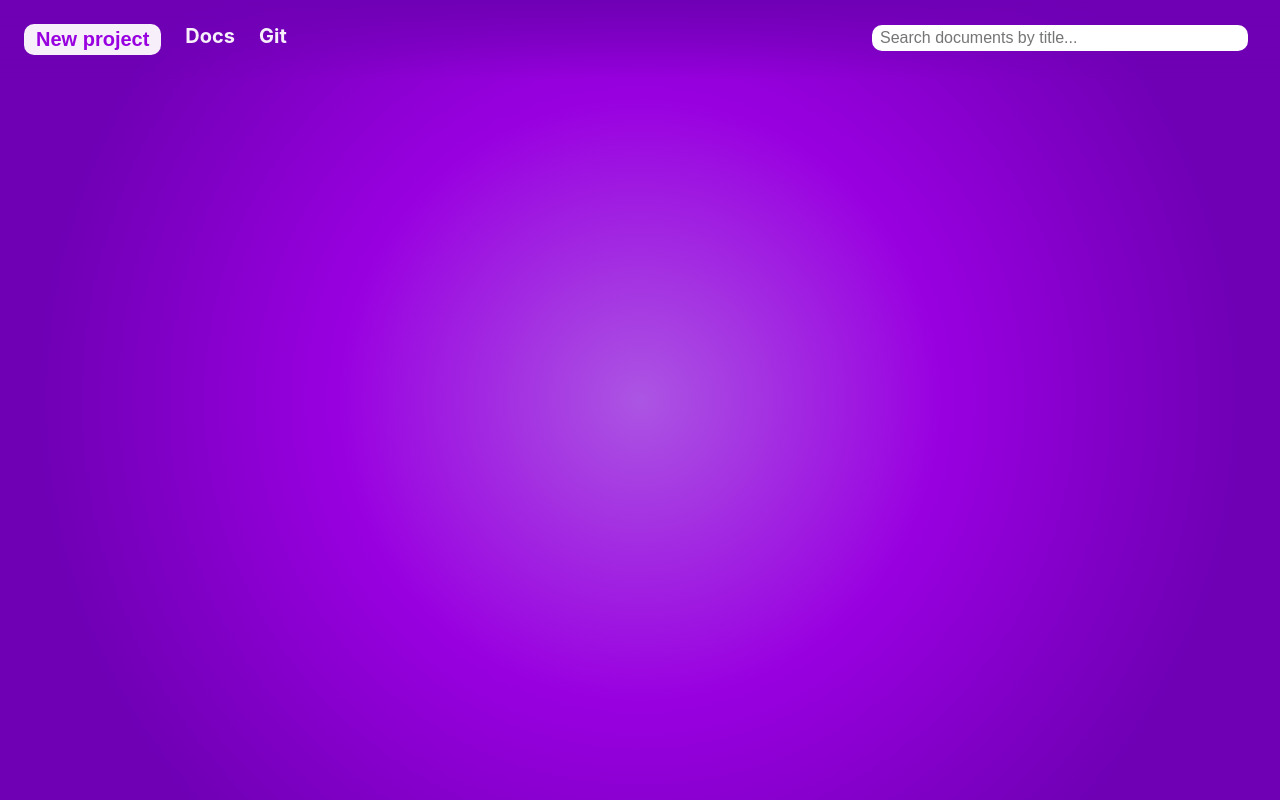
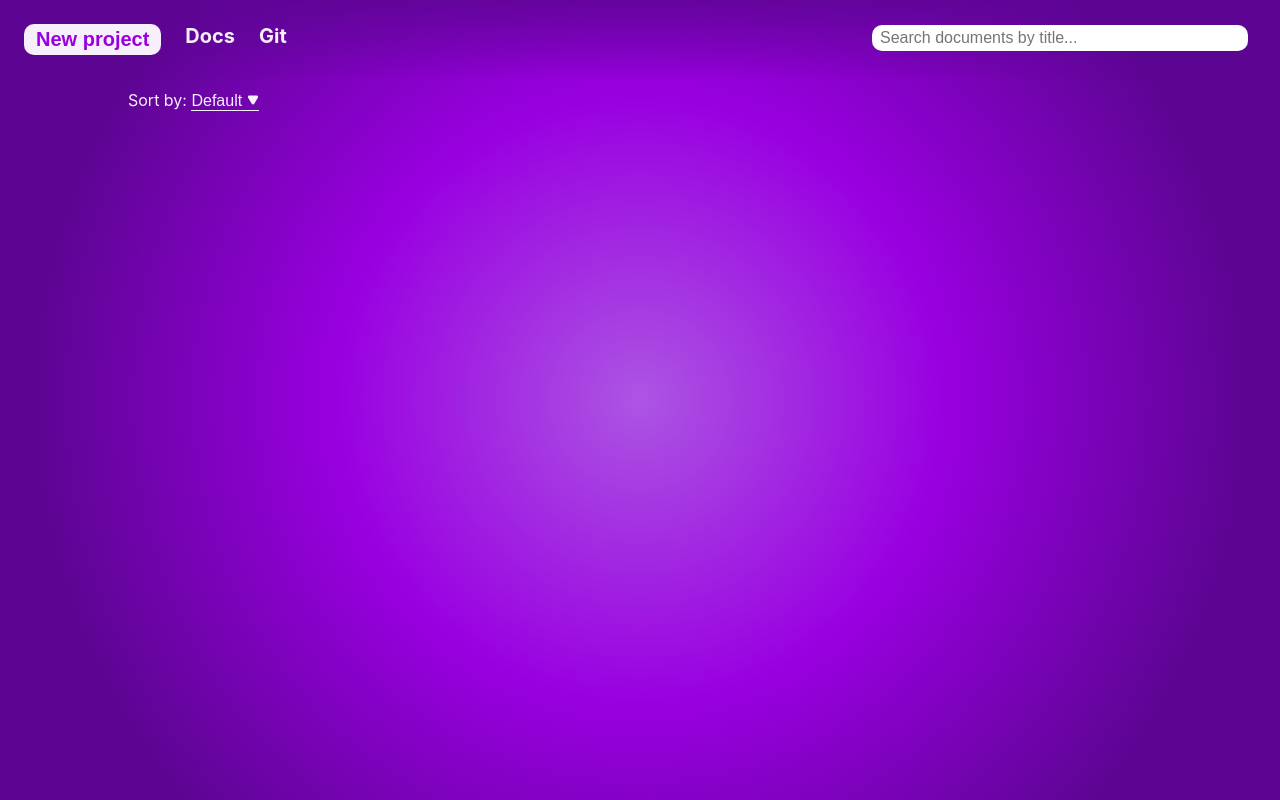
Before and after one commit to olekhshch/doc-editor, a React (Vite) app: page / in a window 1280 px wide. Built offline with nearby package versions, Linux system fonts and the light colour scheme.

Commit message:
Sorting projects feature

```diff
--- a/package.json
+++ b/package.json
@@ -26,6 +26,8 @@
     "styled-components": "^6.0.8"
   },
   "devDependencies": {
+    "@babel/preset-env": "^7.22.20",
+    "@babel/preset-react": "^7.22.15",
     "@testing-library/dom": "^9.2.0",
     "@testing-library/jest-dom": "^5.11.4",
     "@testing-library/react": "^14.0.0",
@@ -34,12 +36,15 @@
     "@types/react-dom": "^18.0.6",
     "@types/testing-library__jest-dom": "^5.14.5",
     "@vitejs/plugin-react": "^4.0.0",
+    "babel-jest": "^29.7.0",
     "eslint": "^8.0.0",
     "eslint-config-react-app": "^7.0.1",
     "eslint-plugin-prettier": "^4.2.1",
+    "jest": "^29.7.0",
     "jsdom": "^21.1.0",
     "prettier": "^2.7.1",
     "prettier-config-nick": "^1.0.2",
+    "react-test-renderer": "^18.2.0",
     "typescript": "^5.0.2",
     "vite": "^4.0.0",
     "vitest": "^0.30.1"
--- a/src/features/projects/initialState.ts
+++ b/src/features/projects/initialState.ts
@@ -1,14 +1,23 @@
 import { ProjectInterface } from "../../types"
-import { sortBy } from "./sorting"
 
 export interface ProjectsState {
   projects: ProjectInterface[]
   editTitleId: null | number
-  sortBy: sortBy
+  sortBy: sortingOption
+}
+
+export type sortingOption =
+  | "DEFAULT"
+  | "DATE_OLDEST"
+  | "DATE_NEWEST"
+  | "ALPHABET"
+
+export type sortingOptions = {
+  [key in keyof sortingOption as sortingOption]: string
 }
 
 export const initialState: ProjectsState = {
   projects: [],
   editTitleId: null,
-  sortBy: sortBy.DEFAULT,
+  sortBy: "DEFAULT",
 }
--- a/src/features/projects/projectsSlice.ts
+++ b/src/features/projects/projectsSlice.ts
@@ -1,6 +1,8 @@
 import { PayloadAction, createSlice } from "@reduxjs/toolkit"
-import { initialState } from "./initialState"
+import { initialState, sortingOption } from "./initialState"
 import { ProjectInterface } from "../../types"
+import { reoderArray } from "../../functions/reorderArray"
+import { sortBy } from "./sorting"
 const projectsSlice = createSlice({
   name: "projects",
   initialState,
@@ -30,6 +32,22 @@ const projectsSlice = createSlice({
         return project
       })
     },
+    setSortBy: (state, { payload }: PayloadAction<sortingOption>) => {
+      state.sortBy = payload
+    },
+    moveProject: (
+      state,
+      {
+        payload,
+      }: PayloadAction<{ elementToMoveId: number; afterIndex: number }>,
+    ) => {
+      const newProjects = reoderArray(
+        state.projects.slice(),
+        payload.elementToMoveId,
+        payload.afterIndex,
+      ) as ProjectInterface[]
+      state.projects = newProjects
+    },
   },
 })
 
@@ -39,4 +57,6 @@ export const {
   deleteProject,
   setEditTitleId,
   renameProject,
+  moveProject,
+  setSortBy,
 } = projectsSlice.actions
--- a/src/features/projects/sorting.ts
+++ b/src/features/projects/sorting.ts
@@ -1,6 +1,15 @@
-export enum sortBy {
-  DEFAULT,
-  DATE_OLDEST,
-  DATE_NEWEST,
-  ALPHABET,
+import { sortingOptions } from "./initialState"
+
+export const sortBy: sortingOptions = {
+  DEFAULT: "Default",
+  DATE_OLDEST: "Date (oldest)",
+  DATE_NEWEST: "Date (newest)",
+  ALPHABET: "Alphabet",
 }
+
+// export enum sortBy {
+//   DEFAULT = "Default",
+//   DATE_OLDEST = "Date (oldest)",
+//   DATE_NEWEST = "Date (newest)",
+//   ALPHABET = "Alphabet",
+// }
--- /dev/null
+++ b/src/functions/reorderArray.ts
@@ -0,0 +1,13 @@
+export const reoderArray = (
+  array: { _id: number }[],
+  elementId: number,
+  afterIndex: number,
+) => {
+  const elementToMove = array.find((element) => element._id)
+  const arrayWithoutElement = array.filter((el) => el._id !== elementId)
+  if (elementToMove) {
+    const newArray = arrayWithoutElement.splice(afterIndex, 0, elementToMove)
+    return newArray
+  }
+  return array
+}
--- a/src/index.css
+++ b/src/index.css
@@ -1,8 +1,11 @@
 :root {
   --main: rgb(153, 0, 224);
   --main-lighter: rgb(172, 85, 227);
+  --main-darker0: 93,5,147;
+  --main-darker: rgb(var(--main-darker0));
   --white: rgb(247, 240, 250);
-  --black: rgb(111, 0, 180);
+  --black0: 93, 5, 147;
+  --black: rgb(var(--black0));
 
   --p-size: 16px;
   --h2-size: 20px;
--- a/src/pages/root/Header.tsx
+++ b/src/pages/root/Header.tsx
@@ -32,7 +32,7 @@ const StyledHeader = styled.header`
   justify-content: space-between;
   font-size: var(--h2-size);
   font-weight: bold;
-  background: linear-gradient(var(--black), transparent);
+  background: linear-gradient(rgba(var(--main-darker0), 0.8), transparent);
 
   .btn-container {
     display: flex;
--- a/src/pages/root/ProjectDocsContainer.tsx
+++ b/src/pages/root/ProjectDocsContainer.tsx
@@ -30,14 +30,14 @@ export default ProjectDocsContainer
 const StyledArticle = styled.article`
   border: 1px solid var(--white);
   width: 100%;
-  min-height: 100px;
+  min-height: 226px;
   list-style: none;
   align-items: center;
 
   .empty-msg {
     padding: auto;
     justify-content: center;
-    min-height: 100px;
+    min-height: 226px;
     gap: 2px;
   }
 
--- a/src/pages/root/Root.tsx
+++ b/src/pages/root/Root.tsx
@@ -1,18 +1,91 @@
-import React from "react"
+import React, { useState, useEffect } from "react"
 import styled from "styled-components"
 import Header from "./Header"
-import { useAppSelector } from "../../app/hooks"
+import { useAppDispatch, useAppSelector } from "../../app/hooks"
+import { IconContext } from "react-icons"
+import { TbTriangleInvertedFilled } from "react-icons/tb"
 import Project from "./Project"
+import {
+  sortBy,
+  sortBy as sortingOptions,
+} from "../../features/projects/sorting"
+import { setSortBy } from "../../features/projects/projectsSlice"
+import { sortingOption } from "../../features/projects/initialState"
 
 const Root = () => {
-  const { projects } = useAppSelector((state) => state.projects)
+  const { projects, sortBy } = useAppSelector((state) => state.projects)
+  const dispatch = useAppDispatch()
+
+  const [projectsSorted, setProjectsSorted] = useState(projects)
+  const [isSortingMenuOpen, setIsSortingMenuOpen] = useState(false)
+
+  const toggleSortingMenu = () => setIsSortingMenuOpen(!isSortingMenuOpen)
+
+  useEffect(() => {
+    const sortProjects = () => {
+      const projectsCopy = [...projects]
+      if (sortBy === "DATE_NEWEST") {
+        return projectsCopy.sort((a, b) => {
+          const dateA = new Date(a.createdOn).getTime()
+          const dateB = new Date(b.createdOn).getTime()
+          console.log(dateA)
+          console.log(dateB)
+          return dateB - dateA
+        })
+      }
+      if (sortBy === "ALPHABET") {
+        return projectsCopy.sort((a, b) => (a.title > b.title ? 1 : -1))
+      }
+      return projectsCopy
+    }
+
+    const resortedprojects = sortProjects()
+    if (resortedprojects) {
+      setProjectsSorted(resortedprojects)
+    } else {
+      setProjectsSorted(projects)
+    }
+  }, [projects, sortBy])
+
+  const SortingMenu = () => {
+    const sortingEntries = Object.entries(sortingOptions)
+    console.log(sortingEntries)
+
+    const changeSorting = (newSorting: sortingOption) => {
+      toggleSortingMenu()
+      dispatch(setSortBy(newSorting))
+    }
+    return (
+      <ul className="menu flex-col">
+        {sortingEntries.map(([key, value]) => {
+          return (
+            <li onClick={() => changeSorting(key as sortingOption)}>{value}</li>
+          )
+        })}
+      </ul>
+    )
+  }
 
   return (
     <>
       <StyledBg>
         <Header />
         <main className="flex-col">
-          {projects.map((project) => (
+          <section className="tools-panel">
+            <p>
+              Sort by:{" "}
+              <button className="text-btn" onClick={toggleSortingMenu}>
+                {sortingOptions[sortBy]}{" "}
+                <IconContext.Provider value={{ size: "12" }}>
+                  <span>
+                    <TbTriangleInvertedFilled />
+                  </span>
+                </IconContext.Provider>
+              </button>
+              {isSortingMenuOpen && <SortingMenu />}
+            </p>
+          </section>
+          {projectsSorted.map((project) => (
             <Project project={project} key={project._id} />
           ))}
         </main>
@@ -39,7 +112,7 @@ const StyledBg = styled.div`
   color: var(--white);
 
   main {
-    margin: 80px auto 20px;
+    margin: 90px auto 20px;
     max-width: 80vw;
     gap: 12px;
   }
@@ -49,4 +122,37 @@ const StyledBg = styled.div`
     top: 0;
     z-index: 100;
   }
+
+  .tools-panel {
+    margin-bottom: 64px;
+  }
+
+  .tools-panel .text-btn {
+    text-align: left;
+    border: none;
+    border-bottom: 1px solid var(--white);
+    background: none;
+    font-size: var(--p-size);
+    color: var(--white);
+  }
+
+  .menu {
+    width: 130px;
+    position: absolute;
+    color: var(--black);
+    background-color: var(--white);
+  }
+
+  .menu li {
+    padding-left: 8px;
+    list-style: none;
+    user-select: none;
+    cursor: pointer;
+  }
+
+  .menu li:hover {
+    color: var(--white);
+    background-color: var(--main);
+    font-weight: bold;
+  }
 `
```
Also changed, not shown: 1 other file (tests, documents, lock files or other folders).
